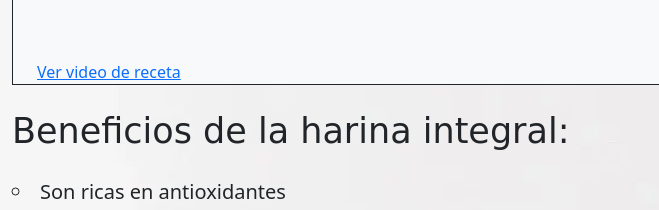
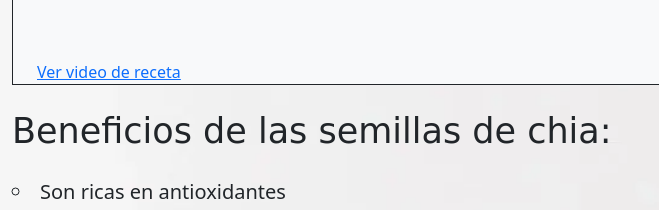
Before and after one commit to FacuGuillen/Proyecto, a website: page pages_recetas/pudding-de-chia.html in a window 1280 px wide. Shown: the part 609-819 px from the top of the page, 0-659 px from the left. Drawn offline with Linux system fonts and the light colour scheme.

Commit message:
Ultimo arregle seccion pudding-de-chia

```diff
--- a/pages_recetas/pudding-de-chia.html
+++ b/pages_recetas/pudding-de-chia.html
@@ -71,7 +71,7 @@
         </div>
 
         <div class="div-beneficios">
-            <h4 class="h4-recetas">Beneficios de la harina integral:</h4>
+            <h4 class="h4-recetas">Beneficios de las semillas de chia:</h4>
 
             <li class="p-beneficios fw-lighter"> Son ricas en antioxidantes  </li>
             <li class="p-beneficios fw-lighter">  Gran aportes de proteinas buenas  </li>
```
